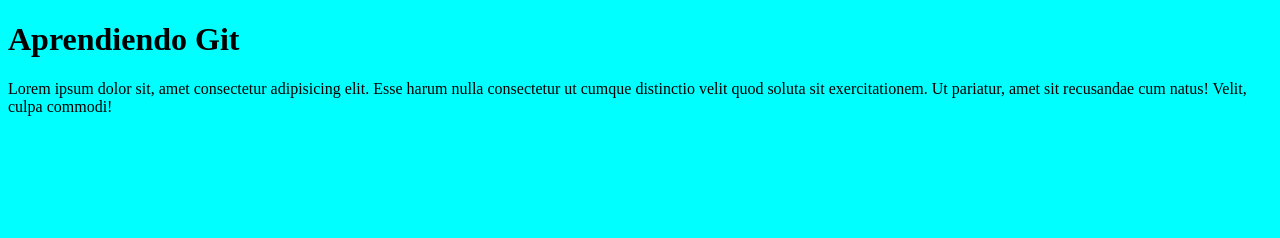
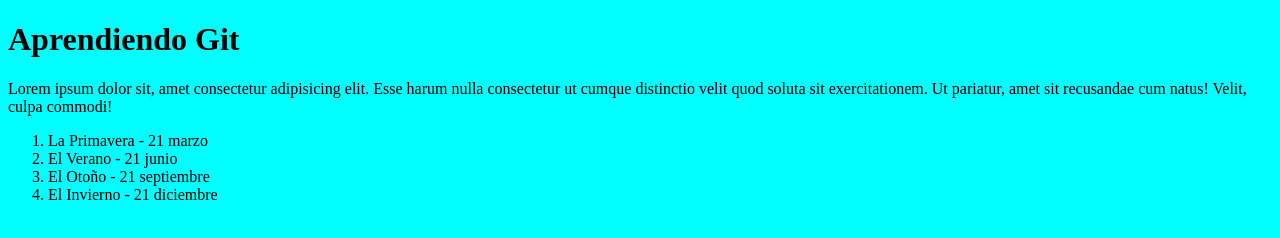
Before and after one commit to NataliaHilarion/curso-git, a plain HTML site: page index.html in a window 1280 px wide. Drawn offline with Linux system fonts and the light colour scheme.

Commit message:
Agregando estaciones del año con fecha de inicio

```diff
--- a/index.html
+++ b/index.html
@@ -14,6 +14,12 @@
       consectetur ut cumque distinctio velit quod soluta sit exercitationem. Ut
       pariatur, amet sit recusandae cum natus! Velit, culpa commodi!
     </p>
+    <ol>
+      <li>La Primavera - 21 marzo</li>
+      <li>El Verano - 21 junio</li>
+      <li>El Otoño - 21 septiembre</li>
+      <li>El Invierno - 21 diciembre</li>
+    </ol>
     <script src="./index.js"></script>
   </body>
 </html>
```
